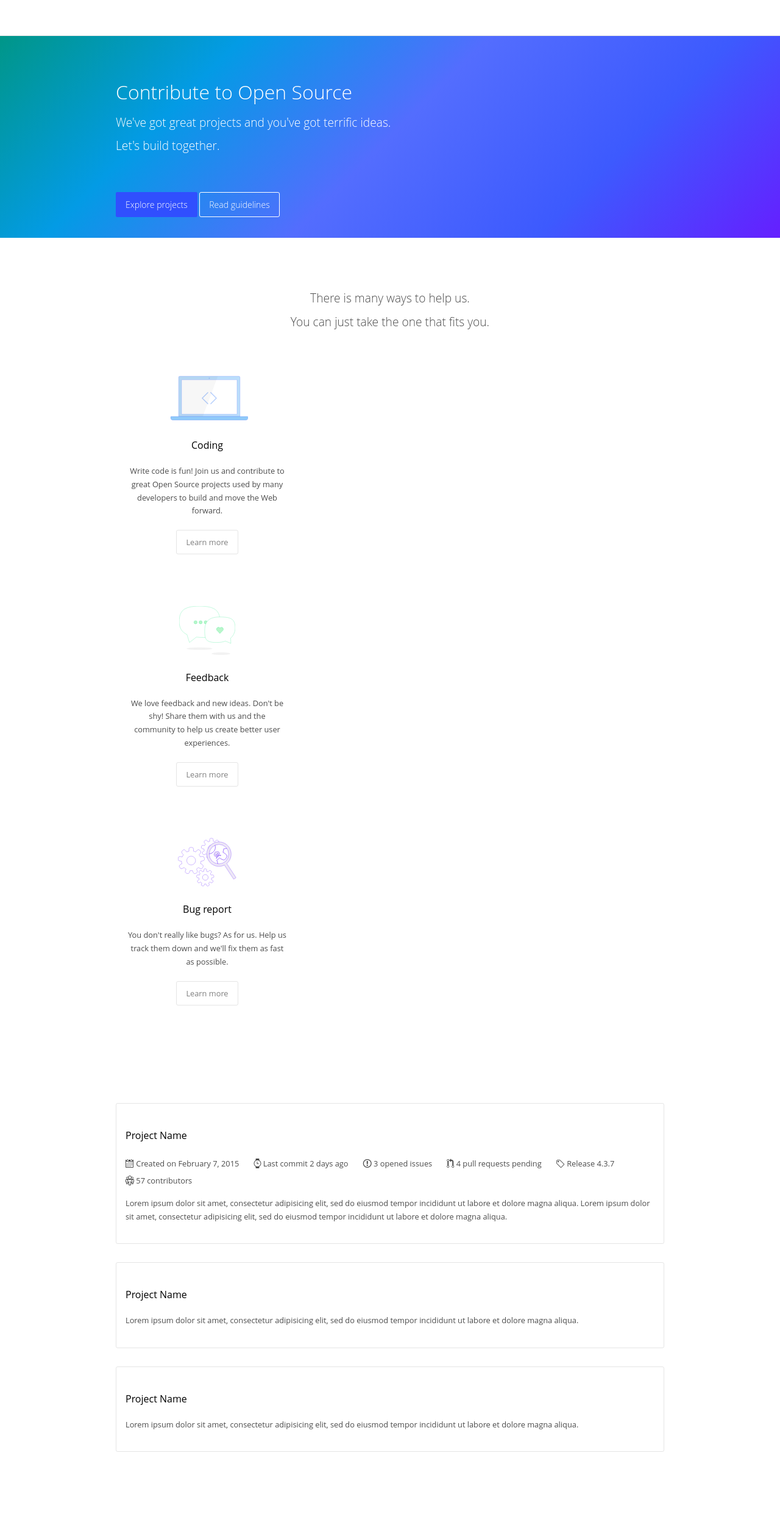
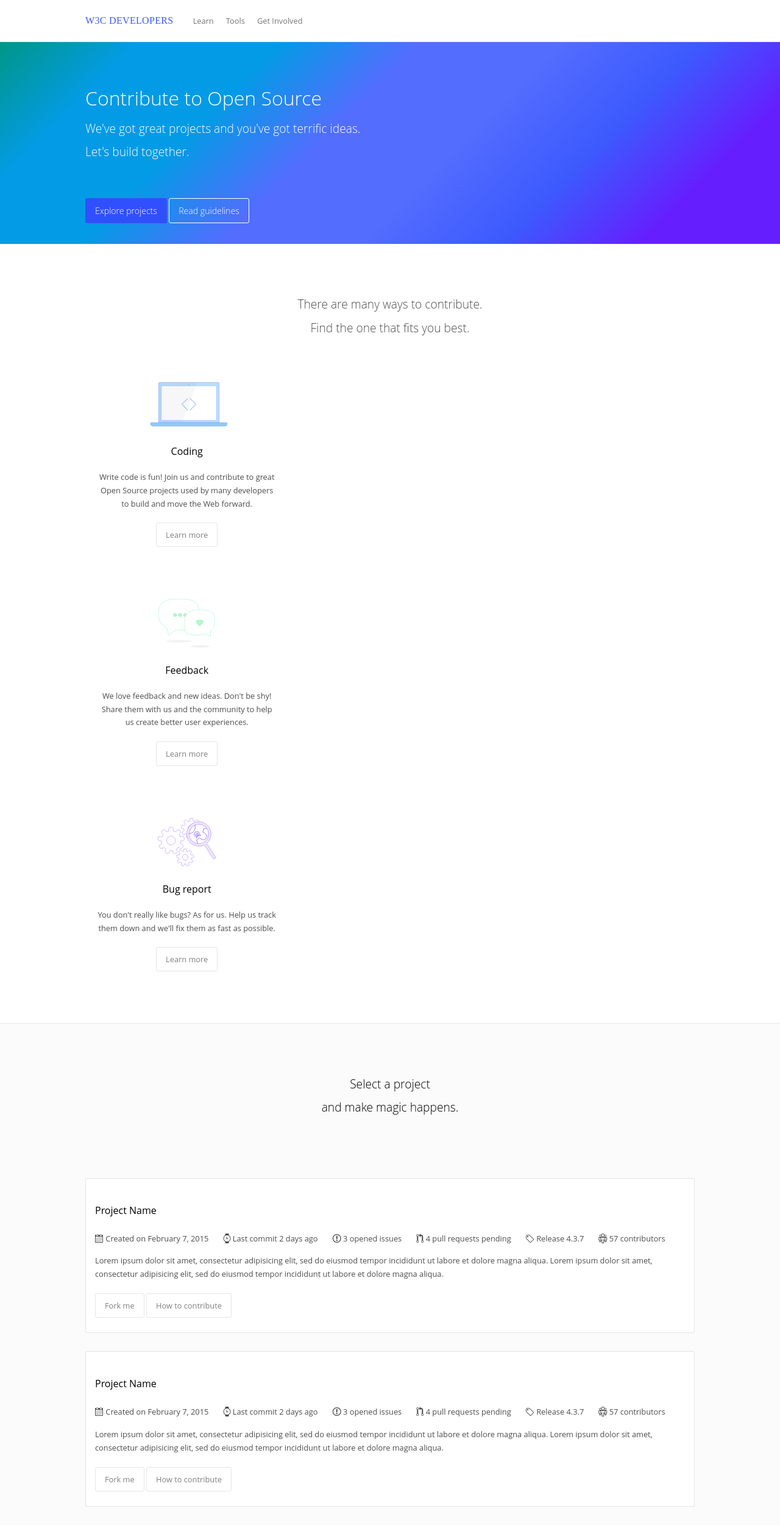
Before and after one commit to w3c/design, a plain HTML site: page projects/w3c-developers/get-involved/open-source.html in a window 1280 px wide. Shown: the top 2501 px of the page at 61% size. Before the commit the page ends 2397 px from the top, so only its background shows below. Drawn offline with Linux system fonts and the light colour scheme.

Commit message:
update project list look and feel

```diff
--- a/projects/w3c-developers/assets/css/open-source.css
+++ b/projects/w3c-developers/assets/css/open-source.css
@@ -1,7 +1,7 @@
 #hero {
     padding: 0px 0px 30px 0px;
     overflow: auto;
-    background:linear-gradient(135deg, #009688, #039BE5, #536DFE, #3D5AFE, #651FFF);
+    background:linear-gradient(135deg, #009688, #039BE5, #039BE5, #536DFE, #536DFE, #3D5AFE, #651FFF, #651FFF);
 }
 
 #hero h1, #hero h2 {
@@ -35,6 +35,7 @@
 #points-of-interest {
     padding-top: 30px;
     padding-bottom: 50px;
+    border-bottom: 1px solid rgba(0,0,0,0.1);
 }
 
 #points-of-interest .interest {
@@ -67,6 +68,13 @@
 
 #open-source-projects {
     padding-top: 30px;
+    padding-bottom: 50px;
+    background-color: #fbfbfb;
+}
+
+#open-source-projects h2 {
+    text-align: center;
+    margin-top: 50px;
 }
 
 #open-source-projects .container {
@@ -74,11 +82,13 @@
 
 #open-source-projects ul.project-list {
     padding: 0px;
+    margin-top: 50px;
     list-style-type: none;
 }
 
 #open-source-projects ul.project-list li.project {
     padding: 20px 15px 20px 15px;
+    background-color: white;
     margin-top: 30px;
     border-radius: 3px;
     border: 1px solid rgba(0,0,0,0.1);
@@ -100,3 +110,15 @@
     padding: 5px 0px 5px 0px;
     margin-right: 20px;
 }
+
+#open-source-projects p.call-to-action {
+    margin-top: 30px;
+}
+
+#open-source-projects p.call-to-action a {
+    padding: 10px 15px 10px 15px;
+    border: 1px solid rgba(0,0,0,0.1);
+    border-radius: 3px;
+    color: rgba(0,0,0,0.5);
+    text-decoration: none;
+}
--- a/projects/w3c-developers/assets/css/w3cdevs.css
+++ b/projects/w3c-developers/assets/css/w3cdevs.css
@@ -14,8 +14,48 @@ header, main, section {
 }
 
 header {
-    height: 58px;
+    height: 68px;
     border-bottom: 1px solid rgba(0,0,0,0.1);
+}
+
+header nav ul {
+    list-style-type: none;
+    padding-left: 0px;
+    vertical-align: center;
+    margin: 0px;
+}
+
+header nav ul li {
+    display: inline-block;
+    padding: 0px 8px 0px 8px;
+}
+
+header nav ul li a {
+    font-size: 0.8em;
+    font-weight: 400;
+    color: rgba(0,0,0,0.54);
+    text-decoration: none;
+    letter-spacing: normal;
+}
+
+header nav ul li a:hover {
+    color: rgba(0,0,0,0.9);
+}
+
+header nav ul li.brand-name {
+    padding: 0px;
+}
+
+header nav ul li.brand-name a {
+    text-transform: uppercase;
+    font-weight: 300;
+    text-decoration: none;
+    font-family: PT Mono;
+    font-size: 1rem;
+    letter-spacing: 0.02rem;
+    color: #3D5AFE;
+    line-height: 68px;
+    margin-right: 20px;
 }
 
 h1 {
@@ -52,15 +92,15 @@ p {
 
 @media (min-width: 48em) {
     .container {
-        max-width: 900px;
+        max-width: 1000px;
         margin: auto;
         display: grid;
     }
 
     .container::after {
-    content: "";
-    display: table;
-    clear: both;
+        content: "";
+        display: table;
+        clear: both;
     }
 
     .block-3 {
--- a/projects/w3c-developers/get-involved/open-source.html
+++ b/projects/w3c-developers/get-involved/open-source.html
@@ -11,7 +11,15 @@
     <body>
         <header class="navbar-top">
             <nav>
+                <div class="container">
+                    <ul>
+                        <li class="brand-name"><a href="#">W3C Developers</a></li>
+                        <li><a href="#">Learn</a></li>
+                        <li><a href="#">Tools</a></li>
+                        <li><a href="#">Get Involved</a></li>
+                    </ul>
 
+                </div>
             </nav>
         </header>
         <main>
@@ -27,7 +35,7 @@
             </section>
             <section id="points-of-interest">
                 <div class="container">
-                    <h2>There is many ways to help us. <br> You can just take the one that fits you.</h2>
+                    <h2>There are many ways to contribute. <br> Find the one that fits you best.</h2>
                     <div class="block-3">
                         <div class="interest">
                             <img src="../assets/img/coding-icon.svg" height="80" alt="">
@@ -68,6 +76,7 @@
             </section>
             <section id="open-source-projects">
                 <div class="container">
+                    <h2>Select a project <br> and make magic happens.</h2>
                     <ul class="project-list">
                         <li class="project">
                             <h3>Project Name</h3>
@@ -82,26 +91,63 @@
                             <p>
                                 Lorem ipsum dolor sit amet, consectetur adipisicing elit, sed do eiusmod tempor incididunt ut labore et dolore magna aliqua. Lorem ipsum dolor sit amet, consectetur adipisicing elit, sed do eiusmod tempor incididunt ut labore et dolore magna aliqua.
                             </p>
-                            <p>
-                                <a href="#"></a><a href="#"></a>
+                            <p class="call-to-action">
+                                <a href="#" class="action-1">Fork me</a>
+                                <a href="#" class="action-2">How to contribute</a>
                             </p>
                         </li>
                         <li class="project">
                             <h3>Project Name</h3>
-                            <p class="project-analytics">
-
+                            <ul class="project-analytics">
+                                <li><span class="octicon octicon-calendar"></span> Created on February 7, 2015</li>
+                                <li><span class="octicon octicon-watch"></span> Last commit 2 days ago</li>
+                                <li><span class="octicon octicon-issue-opened"></span> 3 opened issues</li>
+                                <li><span class="octicon octicon-git-pull-request"></span> 4 pull requests pending</li>
+                                <li><span class="octicon octicon-tag"></span> Release 4.3.7</li>
+                                <li><span class="octicon octicon-organization"></span> 57 contributors</li>
+                            </ul>
+                            <p>
+                                Lorem ipsum dolor sit amet, consectetur adipisicing elit, sed do eiusmod tempor incididunt ut labore et dolore magna aliqua. Lorem ipsum dolor sit amet, consectetur adipisicing elit, sed do eiusmod tempor incididunt ut labore et dolore magna aliqua.
                             </p>
-                            <p>
-                                Lorem ipsum dolor sit amet, consectetur adipisicing elit, sed do eiusmod tempor incididunt ut labore et dolore magna aliqua.
+                            <p class="call-to-action">
+                                <a href="#" class="action-1">Fork me</a>
+                                <a href="#" class="action-2">How to contribute</a>
                             </p>
                         </li>
                         <li class="project">
                             <h3>Project Name</h3>
-                            <p class="project-analytics">
-
+                            <ul class="project-analytics">
+                                <li><span class="octicon octicon-calendar"></span> Created on February 7, 2015</li>
+                                <li><span class="octicon octicon-watch"></span> Last commit 2 days ago</li>
+                                <li><span class="octicon octicon-issue-opened"></span> 3 opened issues</li>
+                                <li><span class="octicon octicon-git-pull-request"></span> 4 pull requests pending</li>
+                                <li><span class="octicon octicon-tag"></span> Release 4.3.7</li>
+                                <li><span class="octicon octicon-organization"></span> 57 contributors</li>
+                            </ul>
+                            <p>
+                                Lorem ipsum dolor sit amet, consectetur adipisicing elit, sed do eiusmod tempor incididunt ut labore et dolore magna aliqua. Lorem ipsum dolor sit amet, consectetur adipisicing elit, sed do eiusmod tempor incididunt ut labore et dolore magna aliqua.
                             </p>
+                            <p class="call-to-action">
+                                <a href="#" class="action-1">Fork me</a>
+                                <a href="#" class="action-2">How to contribute</a>
+                            </p>
+                        </li>
+                        <li class="project">
+                            <h3>Project Name</h3>
+                            <ul class="project-analytics">
+                                <li><span class="octicon octicon-calendar"></span> Created on February 7, 2015</li>
+                                <li><span class="octicon octicon-watch"></span> Last commit 2 days ago</li>
+                                <li><span class="octicon octicon-issue-opened"></span> 3 opened issues</li>
+                                <li><span class="octicon octicon-git-pull-request"></span> 4 pull requests pending</li>
+                                <li><span class="octicon octicon-tag"></span> Release 4.3.7</li>
+                                <li><span class="octicon octicon-organization"></span> 57 contributors</li>
+                            </ul>
                             <p>
-                                Lorem ipsum dolor sit amet, consectetur adipisicing elit, sed do eiusmod tempor incididunt ut labore et dolore magna aliqua.
+                                Lorem ipsum dolor sit amet, consectetur adipisicing elit, sed do eiusmod tempor incididunt ut labore et dolore magna aliqua. Lorem ipsum dolor sit amet, consectetur adipisicing elit, sed do eiusmod tempor incididunt ut labore et dolore magna aliqua.
+                            </p>
+                            <p class="call-to-action">
+                                <a href="#" class="action-1">Fork me</a>
+                                <a href="#" class="action-2">How to contribute</a>
                             </p>
                         </li>
                     </ul>
```
